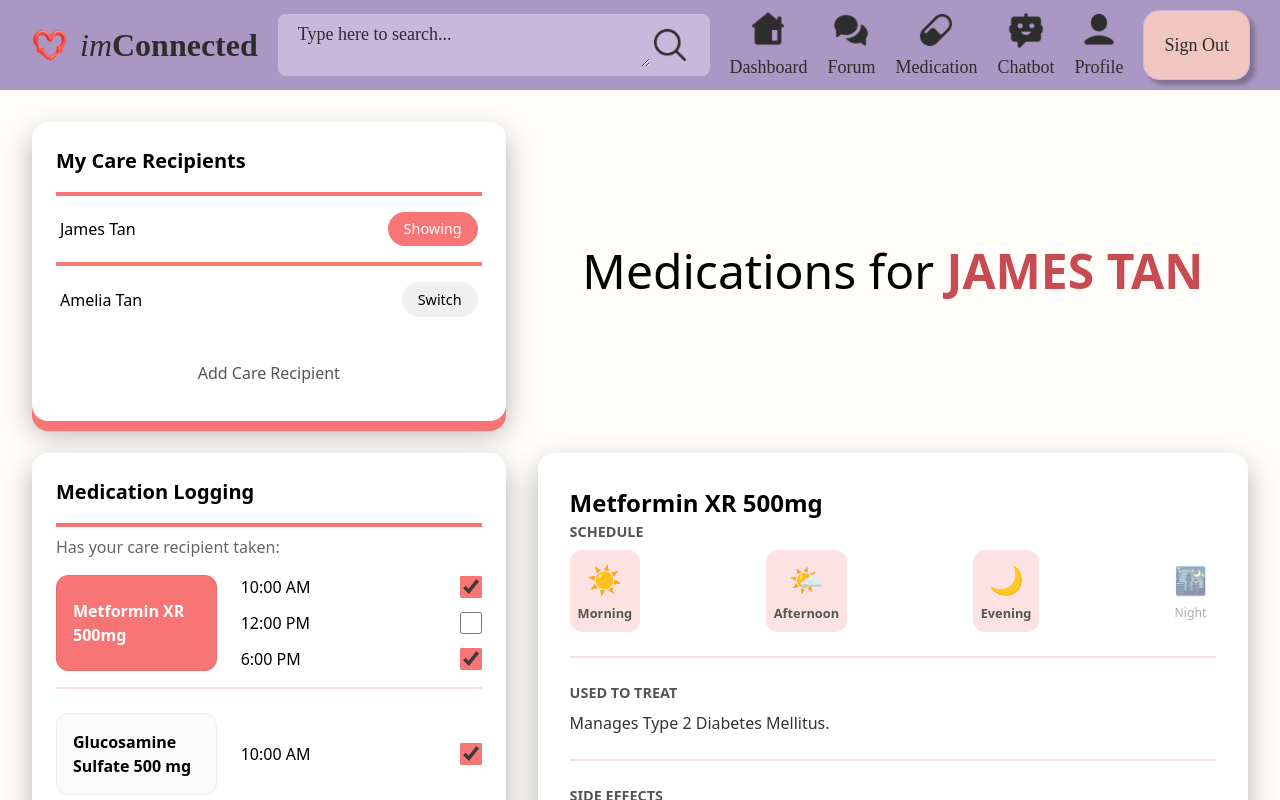
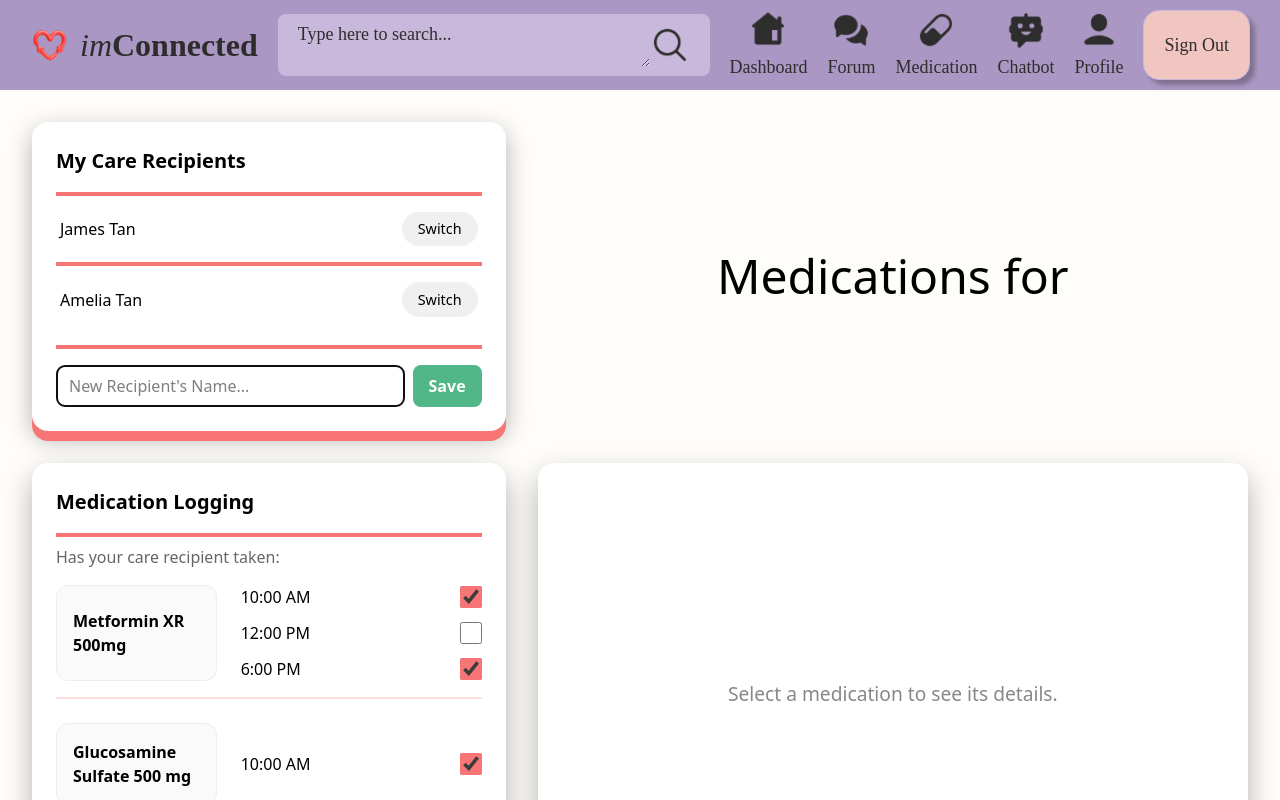
Before and after one commit to Yano789/im-connected, a React (Vite) app: page /medication in a window 1280 px wide. Both pictures are taken after a click on the button "Add Care Recipient". Shown: the top 800 px of the page. Built offline with nearby package versions, Linux system fonts and the light colour scheme.

Commit message:
Add functionality to add new care recipients with inline form and animations

```diff
--- a/src/Medications/CareRecipientList/CareRecipientList.css
+++ b/src/Medications/CareRecipientList/CareRecipientList.css
@@ -1,20 +1,16 @@
 .card {
     background-color: #fff;
-    border-radius: 16px; /* Slightly more rounded corners */
+    border-radius: 16px;
     padding: 1.5rem;
     position: relative;
-    /* Multiple Box Shadows */
-    /* 1. The pink layer (solid, offset down) */
-    /* 2. The subtle blur shadow (for depth) */
-    box-shadow: 0 10px 0px #F87575, 0 12px 28px rgba(0, 0, 0, 0.3);
+    box-shadow: 0 10px 0px #F87575, 0 8px 24px rgba(0, 0, 0, 0.3);
 }
 
 .card-header {
     font-size: 1.25rem;
     font-weight: bold;
     margin: 0;
-    padding-bottom: 1rem; /* Space for the line */
-    /* The line under the header */
+    padding-bottom: 1rem;
     border-bottom: 4px solid #F87575;
 }
 
@@ -27,20 +23,13 @@
     display: flex;
     justify-content: space-between;
     align-items: center;
-    padding: 1rem 0.25rem; /* Vertical padding */
+    padding: 1rem 0.25rem;
     cursor: pointer;
-    /* The line between items */
     border-bottom: 4px solid #F87575;
-
 }
 
-/* Remove the bottom border from the last item in the list */
-.recipient-item:last-of-type {
+.recipient-item.last-item {
     border-bottom: none;
-}
-
-.recipient-item span {
-    font-weight: 500;
 }
 
 .switch-button, .show-button {
@@ -50,11 +39,10 @@
     border-radius: 20px;
     font-size: 0.9rem;
     font-weight: 500;
-    transition: background-color 0.2s;
 }
 
 .show-button {
-    background-color: #F87575; /* Pinkish color from Figma */
+    background-color: #F87575;
     color: white;
 }
 
@@ -63,7 +51,7 @@
     margin-top: 1rem;
     padding: 0.75rem;
     background-color: transparent;
-    border: none; /* No border in the design */
+    border: none;
     cursor: pointer;
     font-weight: 500;
     text-align: center;
@@ -71,6 +59,45 @@
     border-radius: 8px;
 }
 
-.add-recipient-button:hover {
-    background-color: #fafafa;
+/* --- Animation Logic is now ONLY for the line --- */
+.add-recipient-inline-form {
+    display: flex;
+    flex-wrap: wrap;
+    gap: 0.5rem;
+    padding-top: 0.75rem;
 }
+
+.animated-line {
+  width: 100%;
+  height: 4px;
+  background-color: #F87575;
+  margin-bottom: 0.5rem;
+  animation: spreadFromMiddle 0.2s ease-out forwards;
+}
+
+@keyframes spreadFromMiddle {
+  from {
+    transform: scaleX(0);
+  }
+  to {
+    transform: scaleX(1);
+  }
+}
+
+.add-recipient-inline-form input {
+    flex-grow: 1;
+    border: 1px solid #ccc;
+    border-radius: 8px;
+    padding: 0.5rem 0.75rem;
+    font-size: 1rem;
+}
+
+.save-new-button {
+    border: none;
+    background-color: #52b788;
+    color: white;
+    font-weight: bold;
+    padding: 0 1rem;
+    border-radius: 8px;
+    cursor: pointer;
+}
--- a/src/Medications/CareRecipientList/CareRecipientList.jsx
+++ b/src/Medications/CareRecipientList/CareRecipientList.jsx
@@ -1,21 +1,25 @@
 import React from 'react';
 import './CareRecipientList.css';
 
-// This component receives data from its parent through "props"
-function CareRecipientList({ recipients, onSelect, selectedRecipientId }) {
+function CareRecipientList({ recipients, onSelect, selectedRecipientId, isAdding, onAdd, onSaveNew, newName, setNewName  }) {
+
+    const handleKeyDown = (event) => {
+        if (event.key === 'Enter') {
+            onSaveNew();
+        }
+    };
+
     return (
         <div className="card">
             <h2 className="card-header">My Care Recipients</h2>
             <div className="recipient-list">
-                {recipients.map((recipient) => {
-                    // Check if the current recipient is the selected one
-                    const isSelected = recipient.id === selectedRecipientId;
+                {recipients.map((recipient, index) => {
+                    const isSelected = recipient.id === selectedRecipientId && !isAdding;
+                    const isLastItem = index === recipients.length - 1;
                     return (
                         <div
                             key={recipient.id}
-                            // Apply a 'selected' class for styling if it's the active one
-                            className={isSelected ? 'recipient-item selected' : 'recipient-item'}
-                            // When clicked, call the onSelect function from the parent
+                            className={`recipient-item ${isSelected ? 'selected' : ''} ${isLastItem ? 'last-item' : ''}`}
                             onClick={() => onSelect(recipient)}
                         >
                             <span>{recipient.name}</span>
@@ -25,8 +29,28 @@ function CareRecipientList({ recipients, onSelect, selectedRecipientId }) {
                         </div>
                     );
                 })}
+
+                {isAdding && (
+                    <div className="add-recipient-inline-form">
+                        <div className="animated-line"></div>
+                        <input
+                            type="text"
+                            autoFocus
+                            placeholder="New Recipient's Name..."
+                            value={newName}
+                            onChange={(e) => setNewName(e.target.value)}
+                            onKeyDown={handleKeyDown}
+                        />
+                        <button onClick={onSaveNew} className="save-new-button">Save</button>
+                    </div>
+                )}
             </div>
-            <button className="add-recipient-button">Add Care Recipient</button>
+
+            {!isAdding && (
+                <button className="add-recipient-button" onClick={onAdd}>
+                    Add Care Recipient
+                </button>
+            )}
         </div>
     );
 }
--- a/src/Medications/MedicationsPage/MedicationsPage.jsx
+++ b/src/Medications/MedicationsPage/MedicationsPage.jsx
@@ -66,6 +66,8 @@ const initialCareRecipientsData = [
 ];
 
 function MedicationsPage() {
+    const [isAddingRecipient, setIsAddingRecipient] = useState(false);
+    const [newRecipientName, setNewRecipientName] = useState("");
     const [careRecipients, setCareRecipients] = useState(initialCareRecipientsData);
     const [selectedRecipientId, setSelectedRecipientId] = useState(careRecipients[0].id);
     const selectedRecipient = careRecipients.find(r => r.id === selectedRecipientId);
@@ -73,6 +75,8 @@ function MedicationsPage() {
     const [mode, setMode] = useState('view');
 
     const handleRecipientSelect = (recipient) => {
+        setIsAddingRecipient(false);
+        setNewRecipientName("");
         setSelectedRecipientId(recipient.id);
         setSelectedMedication(recipient.medications[0] || null);
         setMode('view');
@@ -83,6 +87,26 @@ function MedicationsPage() {
         setMode('view');
     };
 
+    const handleAddRecipientClick = () => {
+        setIsAddingRecipient(true);
+        setSelectedMedication(null);
+    };
+
+    const handleSaveNewRecipient = () => {
+        if (!newRecipientName.trim()) return; // Don't save if the name is empty
+        const newRecipient = {
+            id: `recipient_${Date.now()}`,
+            name: newRecipientName,
+            medications: []
+        };
+                setCareRecipients(prev => [...prev, newRecipient]);
+
+        setIsAddingRecipient(false);
+        setNewRecipientName("");
+
+        setSelectedRecipientId(newRecipient.id);
+
+    };
     const handleAddNewClick = () => {
         setSelectedMedication(null);
         setMode('create');
@@ -150,11 +174,18 @@ function MedicationsPage() {
                         recipients={careRecipients}
                         onSelect={handleRecipientSelect}
                         selectedRecipientId={selectedRecipient.id}
+                        isAdding={isAddingRecipient}
+                        onAdd={handleAddRecipientClick}
+                        onSaveNew={handleSaveNewRecipient}
+                        newName={newRecipientName}
+                        setNewName={setNewRecipientName}
                     />
                 </div>
                 <div className="grid-item-title">
                     <h1 className="page-title">
-                        Medications for <span className="recipient-name">{selectedRecipient.name.toUpperCase()}</span>
+                        Medications for <span className="recipient-name">
+                            {isAddingRecipient ? newRecipientName.toUpperCase() : selectedRecipient.name.toUpperCase()}
+                        </span>
                     </h1>
                 </div>
 
```
